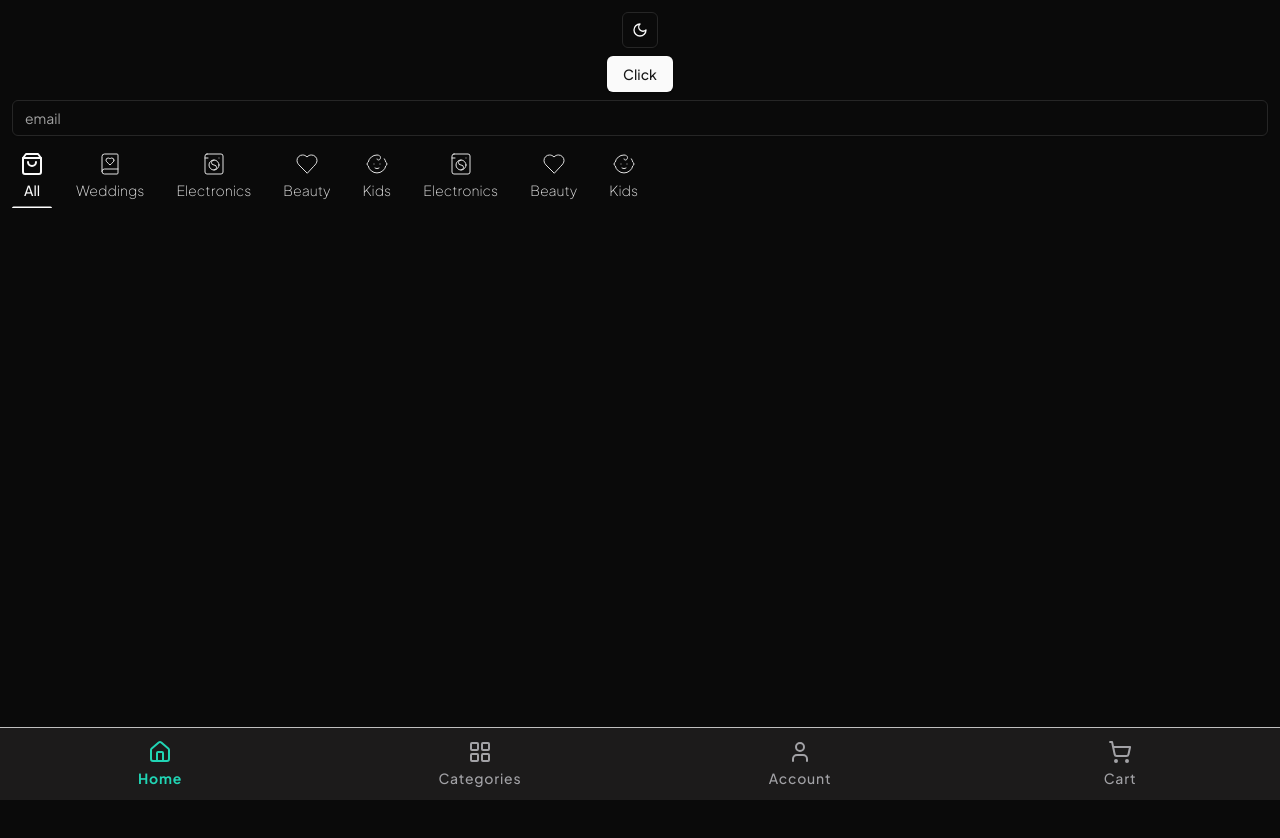
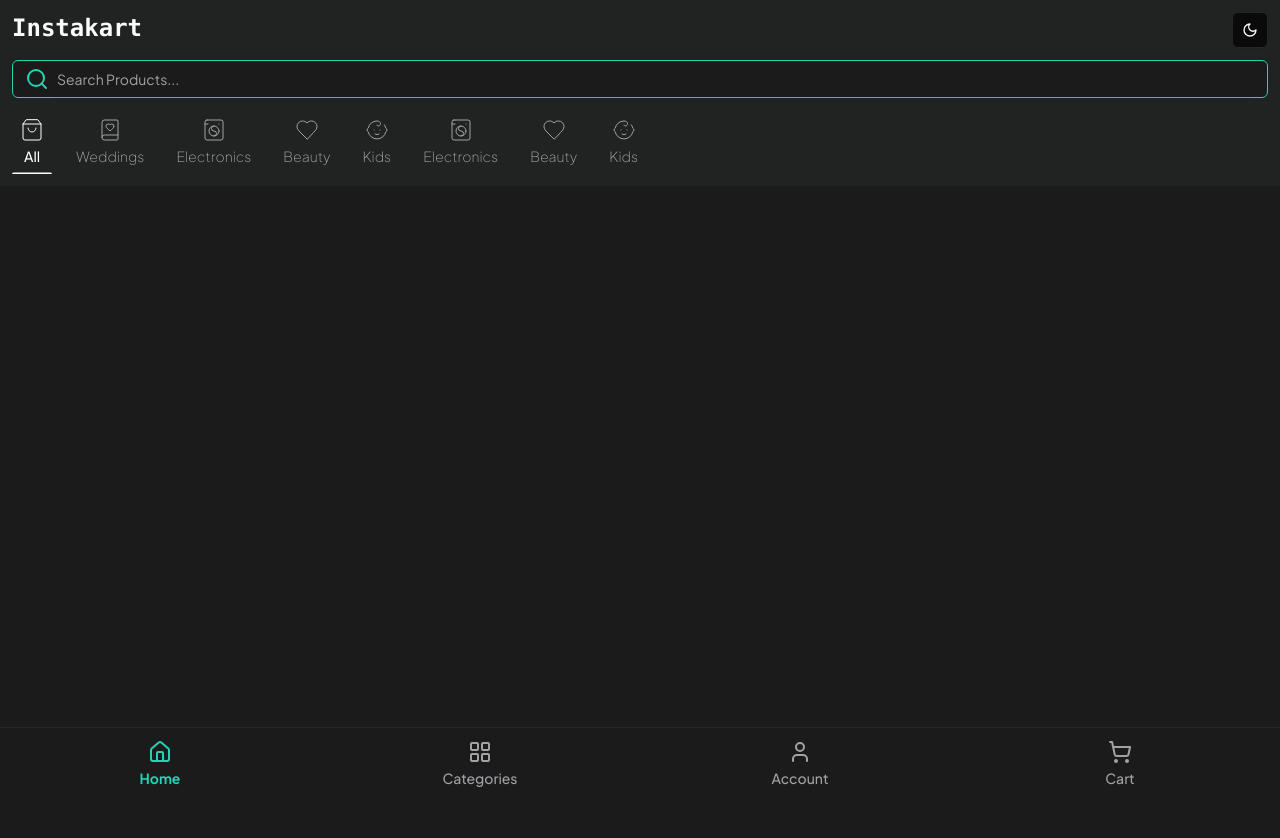
Before and after one commit to kartikscript/instakart, a React (Vite) app: page / in a window 1280 px wide. Shown: the top 838 px of the page. Before the commit the page ends 800 px from the top, so only its background shows below. Built offline with nearby package versions, Linux system fonts and the light colour scheme.

Commit message:
main content wip

```diff
--- a/src/App.tsx
+++ b/src/App.tsx
@@ -1,10 +1,10 @@
 import { useState } from 'react'
 import { ModeToggle } from './components/mode-toggle'
 import { Input } from './components/ui/input'
-import { Button } from './components/ui/button'
-import { useToast } from './hooks/use-toast'
+// import { Button } from './components/ui/button'
+// import { useToast } from './hooks/use-toast'
 import CategoryTabItem from './components/CategoryTabItem'
-import { Baby, BookHeart, Heart, ShoppingBag, WashingMachine } from 'lucide-react'
+import { Baby, BookHeart, Heart, Search, ShoppingBag, WashingMachine } from 'lucide-react'
 
 const tabItems = [
   { id:'1',icon: <ShoppingBag/>, title: 'All' },
@@ -20,15 +20,48 @@
 
 function App() {
   const [activeTabId, setActiveTabId] = useState('1')
-  const { toast } = useToast()
+  const [searchInput, setSearchInput] = useState('')
+  // const { toast } = useToast()
 
   const handleTabCategory = (id:string) => {
 
     setActiveTabId(id)
   }
+
+  const checkKeyChange = (e:React.KeyboardEvent<HTMLInputElement>) => {
+    if(e.key === 'Enter') {
+      console.log('Search results',searchInput)
+    }
+
+  }
   return (
-    <div className='p-3 mx-auto min-h-screen text-center flex gap-2 flex-col items-center '>
-    <ModeToggle />
+    <div className=' min-h-screen dark:bg-black bg-white'>
+      <header className='p-3 space-y-3 dark:bg-dark-main-50 bg-main-50'>
+        <h1 className='font-mono font-semibold text-2xl flex justify-between'>Instakart <ModeToggle/></h1>
+        <div
+        className="flex px-3 items-center bg-white dark:bg-black rounded-md border border-main dark:border-dark-main "
+        >
+          <label htmlFor='search-main'><Search className="text-main" /></label>
+          <Input
+            id="search-main"
+            placeholder="Search Products..."
+            value={searchInput}
+            onChange={(e) => setSearchInput(e.target.value)}
+            onKeyDown={(e) => checkKeyChange(e)}
+            className="focus-visible:ring-0 focus-visible:outline-none border-none px-2"
+          />
+        </div>
+        <div className='flex w-full gap-4 overflow-x-scroll overflow-y-hidden'>
+          {
+            tabItems.map((item,index) => {
+              const isActiveId = activeTabId === item.id
+              return <CategoryTabItem handleTabCategory={handleTabCategory} isActive={isActiveId} id={item.id} key={index} title={item.title} icon={item.icon} />
+            }
+            )
+          }
+        </div>
+      </header>
+    {/* <ModeToggle />
 
     <Button className=''
        onClick={() => {
@@ -39,16 +72,11 @@
         })
       }}
     >Click</Button>
-    <Input placeholder='email' type='email'/>
-    <header className='flex w-full gap-4 overflow-x-scroll overflow-y-hidden'>
-      {
-        tabItems.map((item,index) => {
-          const isActiveId = activeTabId === item.id
-          return <CategoryTabItem handleTabCategory={handleTabCategory} isActive={isActiveId} id={item.id} key={index} title={item.title} icon={item.icon} />
-        }
-        )
-      }
-    </header>
+    <Input placeholder='email' type='email'/> */}
+
+    <div className='h-screen '>
+
+    </div>
     </div>
   )
 }
--- a/src/components/CategoryTabItem.tsx
+++ b/src/components/CategoryTabItem.tsx
@@ -3,8 +3,9 @@
 const CategoryTabItem = ({title,icon,id,isActive,handleTabCategory}:{handleTabCategory:(id:string)=>void,id:string,isActive:boolean,title:string,icon:React.ReactNode}) => {
   return (
     <div onClick={()=>handleTabCategory(id)} id={id} className='relative p-2'>
-      <div className={`flex flex-col gap-1 cursor-pointer items-center text-sm ${isActive ?'font-[500] dark:font-[500] opacity-100 ':'opacity-90 *:stroke-1 font-[300] dark:font-[200]'} transition-all`}>
-         {icon} {title}
+      <div className={`flex flex-col gap-1 cursor-pointer items-center text-sm *:stroke-[1px]  ${isActive ?'font-[500] dark:font-[500] text-black dark:text-white ':' text-grey-150 dark:text-dark-grey-150 font-[300] dark:font-[200]'} transition-all`}>
+         {icon}
+         {title}
       </div>
        <div className={`absolute bottom-0 left-1/2 -translate-x-1/2 translate-y-1/2 ${isActive ?'w-full':'w-0'} transition-all h-[3px] dark:bg-white bg-black rounded-2xl `} />
     </div>
--- a/src/components/MobileNav.tsx
+++ b/src/components/MobileNav.tsx
@@ -27,7 +27,7 @@
 const MobileNav = () => {
 
   return (
-    <nav className='fixed bottom-0 left-0 w-full flex justify-between items-center tracking-wider bg-white dark:bg-black border-t border-grey-100 dark:border-dark-grey-100 '>
+    <nav className='fixed bottom-0 left-0 w-full flex justify-between items-center bg-white dark:bg-black border-t border-grey-50 dark:border-dark-grey-50 '>
       {
         navLinks.map((link,index) => (
           <Link key={index} to={link.route} className='flex-1 py-3 gap-1 flex flex-col items-center text-sm  active:bg-grey-100 dark:active:bg-dark-grey-50 [&.active]:text-main [&.active]:dark:text-dark-main [&.active]:font-bold font-medium text-grey-150 dark:text-dark-grey-150 transition-all duration-200 '>
```
